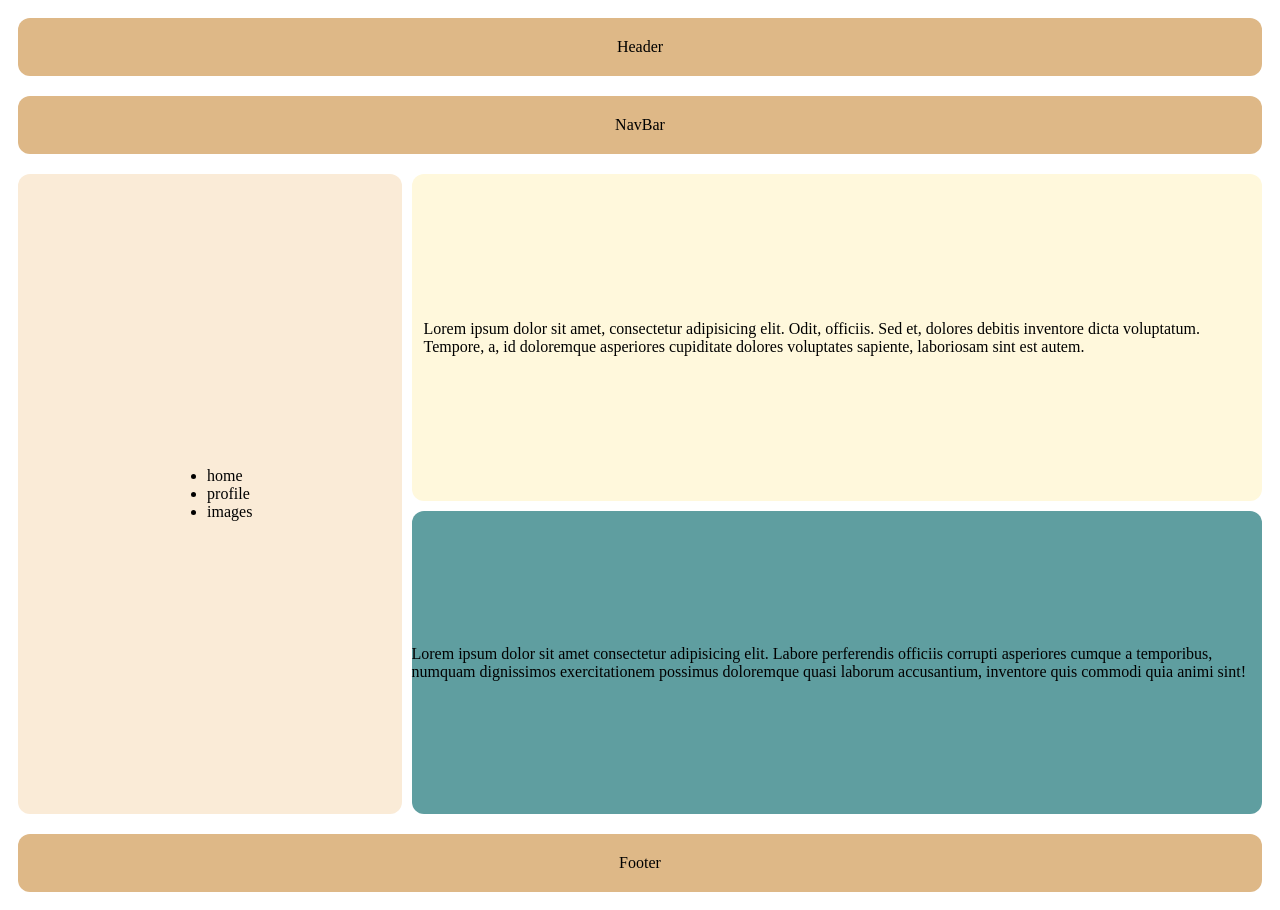
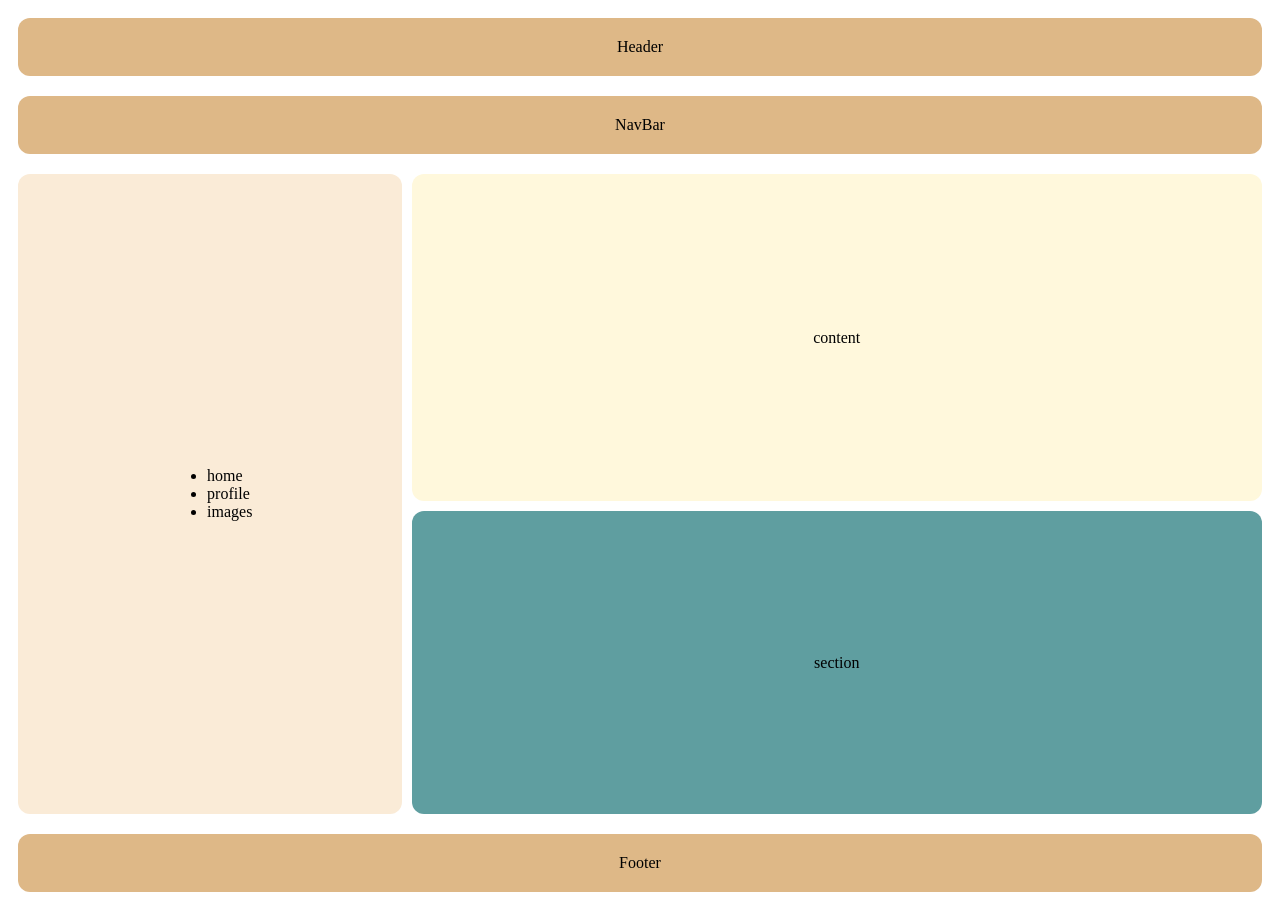
Before and after one commit to smittrainer/layout, a plain HTML site: page layout.html in a window 1280 px wide. Drawn offline with Linux system fonts and the light colour scheme.

Commit message:
remve text

```diff
--- a/layout.html
+++ b/layout.html
@@ -19,18 +19,8 @@
           </ul>
         </aside>
         <div class="main-content">
-          <section class="content">
-            Lorem ipsum dolor sit amet, consectetur adipisicing elit. Odit,
-            officiis. Sed et, dolores debitis inventore dicta voluptatum.
-            Tempore, a, id doloremque asperiores cupiditate dolores voluptates
-            sapiente, laboriosam sint est autem.
-          </section>
-          <section class="section">
-            Lorem ipsum dolor sit amet consectetur adipisicing elit. Labore
-            perferendis officiis corrupti asperiores cumque a temporibus,
-            numquam dignissimos exercitationem possimus doloremque quasi laborum
-            accusantium, inventore quis commodi quia animi sint!
-          </section>
+          <section class="content">content</section>
+          <section class="section">section</section>
         </div>
       </main>
       <footer>Footer</footer>
```
